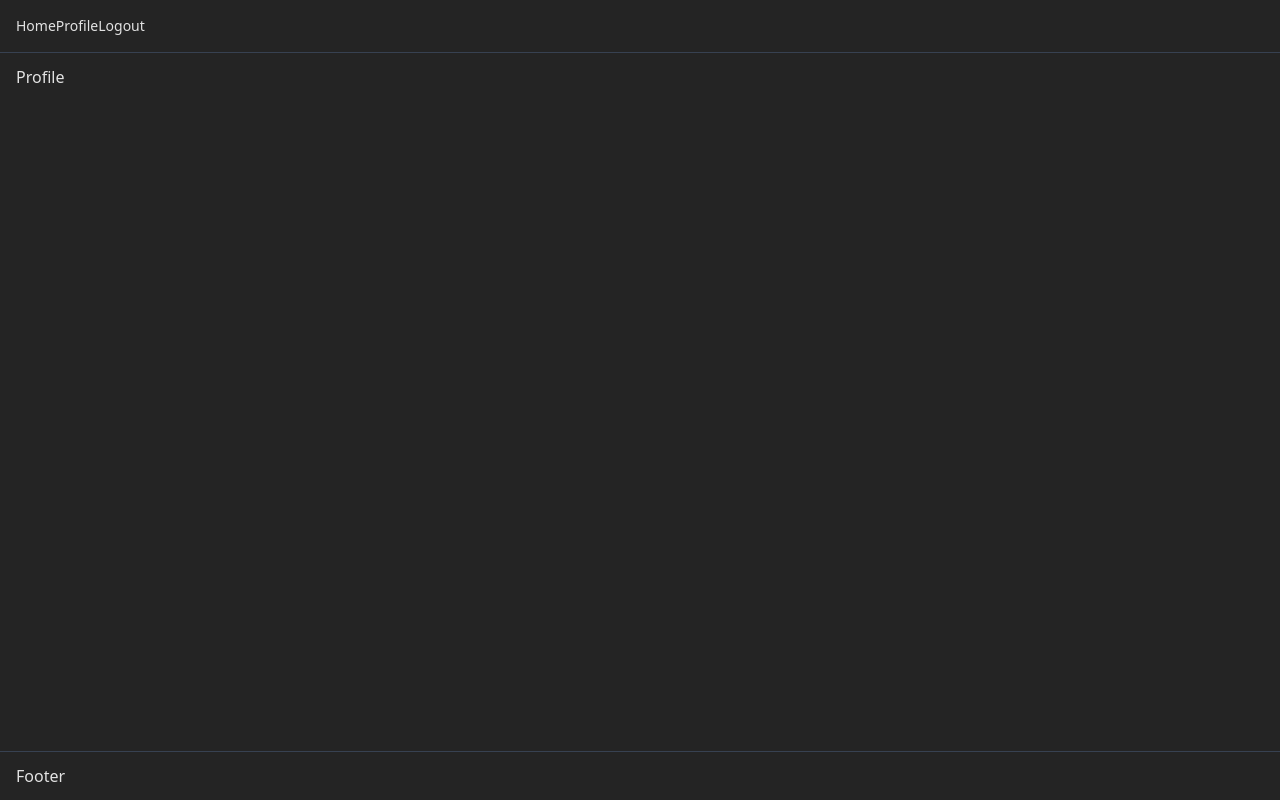
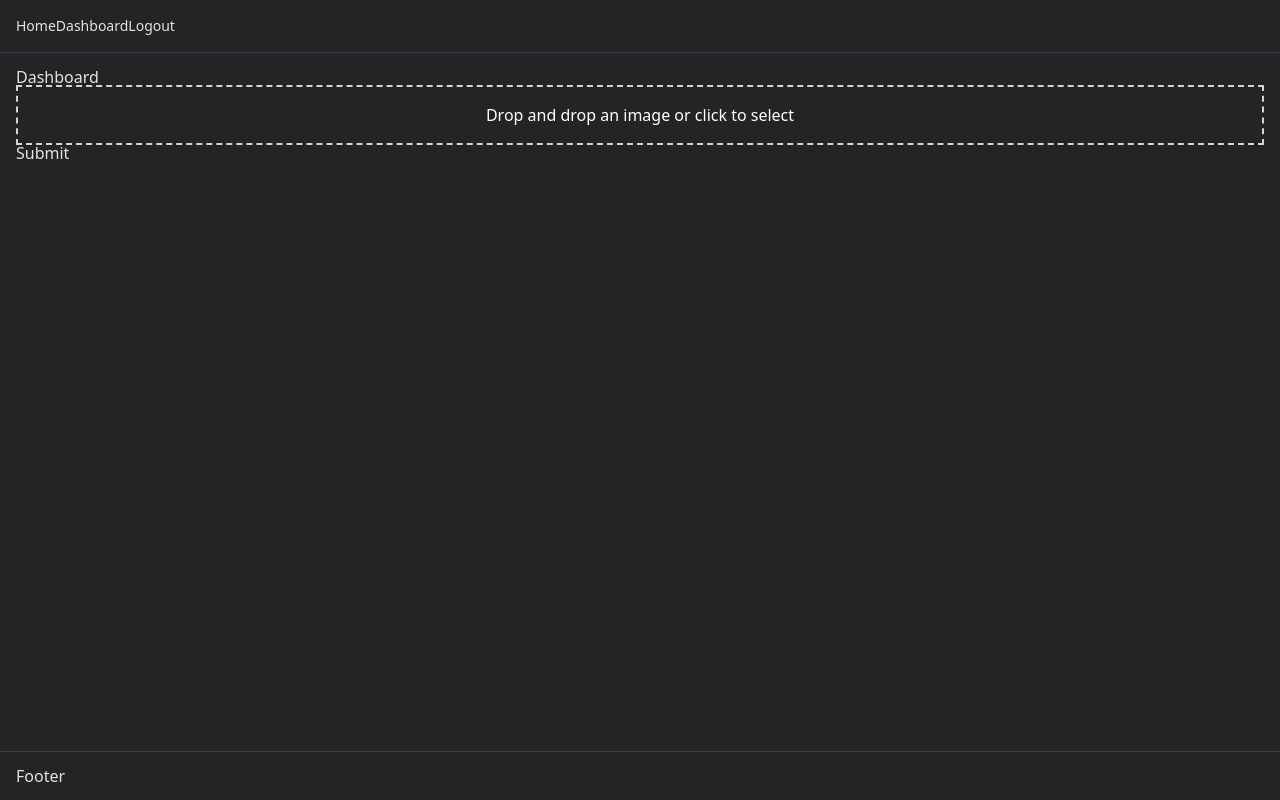
Before and after one commit to whlong1/pantry-vue, a Vue app: page /dashboard in a window 1280 px wide. Before the commit this address led to /profile. Built offline with nearby package versions, Linux system fonts and the light colour scheme; no server answers; sample sign-in values are in the browser's storage.

Commit message:
Add dashboard

```diff
--- a/src/App.vue
+++ b/src/App.vue
@@ -20,7 +20,7 @@ onMounted(() => {
       </template>
       <!-- Protected Links -->
       <template v-if="auth.isAuthenticated">
-        <router-link to="/profile">Profile</router-link>
+        <router-link to="/dashboard">Dashboard</router-link>
         <button @click="auth.logout()">Logout</button>
       </template>
     </nav>
--- /dev/null
+++ b/src/pages/Dashboard.vue
@@ -0,0 +1,20 @@
+<template>
+  <h1>Dashboard</h1>
+  <ImageUploader />
+</template>
+
+<script>
+import ImageUploader from '../components/ImageUploader.vue';
+
+
+
+
+export default {
+  components: {
+    ImageUploader,
+
+  }
+}
+
+
+</script>
--- a/src/pages/Profile.vue
+++ /dev/null
@@ -1,7 +0,0 @@
-<template>
-  Profile
-</template>
-
-<script>
-export default {}
-</script>
--- a/src/router/index.js
+++ b/src/router/index.js
@@ -4,7 +4,7 @@ import { auth } from "../store/auth";
 import Home from "../pages/Home.vue";
 import Login from "../pages/Login.vue";
 import Register from "../pages/Register.vue";
-import Profile from "../pages/Profile.vue";
+import Dashboard from "../pages/Dashboard.vue";
 
 const router = createRouter({
   history: createWebHistory(),
@@ -15,8 +15,8 @@ const router = createRouter({
     { path: "/login", component: Login },
     // Protected Routes:
     {
-      path: "/profile",
-      component: Profile,
+      path: "/dashboard",
+      component: Dashboard,
       meta: { requiresAuth: true },
     },
   ],
--- a/src/store/auth.js
+++ b/src/store/auth.js
@@ -10,7 +10,7 @@ export const auth = reactive({
   login(token){
     localStorage.setItem('token', token);
     this.setIsAuthenticated(true);
-    router.push('/profile');
+    router.push('/dashboard');
   },
   logout() {
     localStorage.removeItem("token");
```
